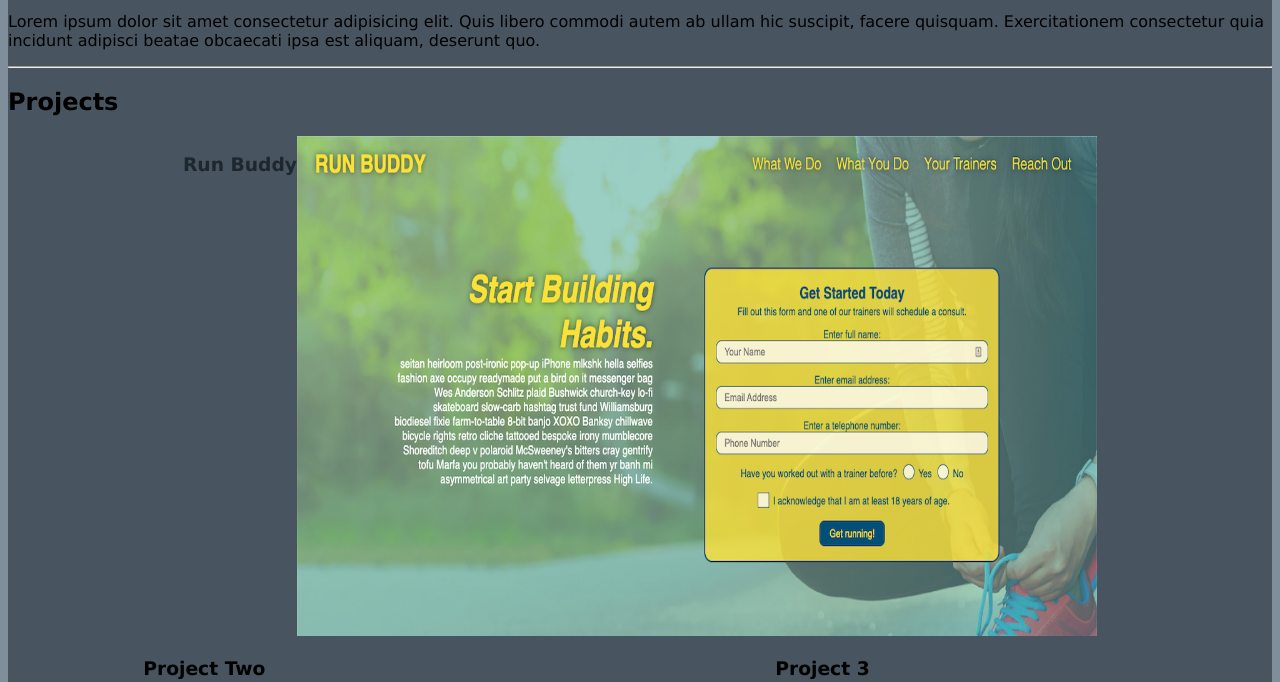
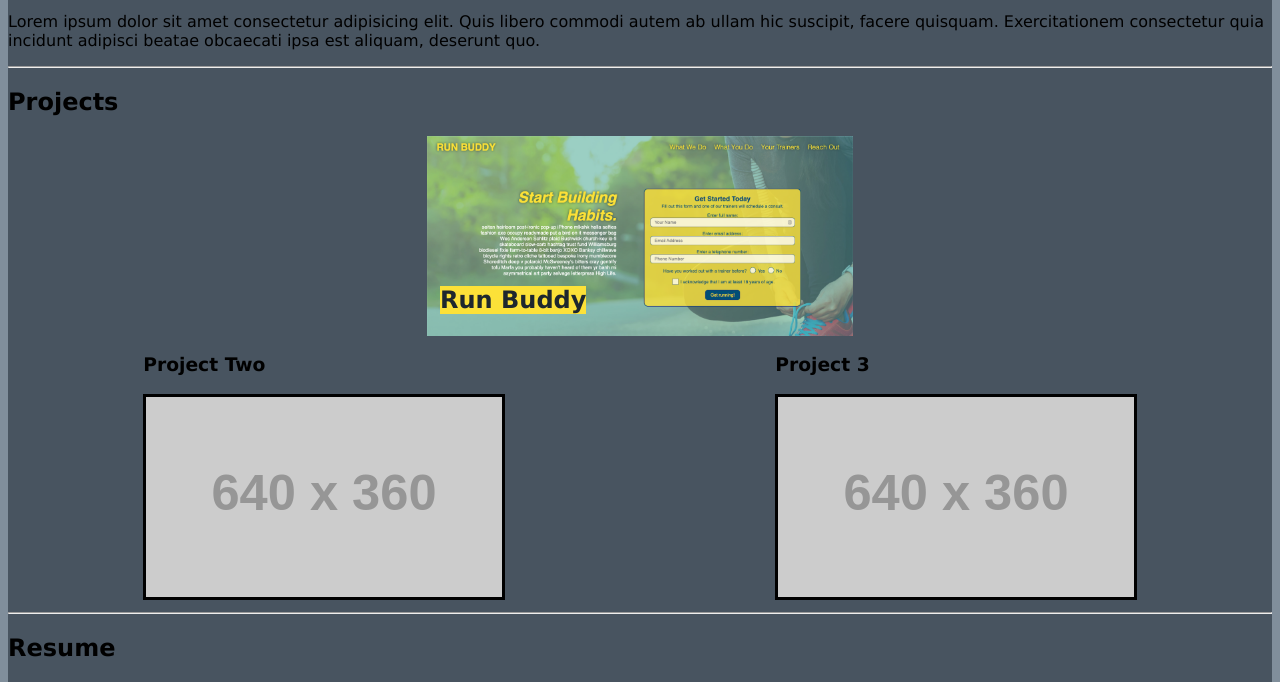
Before and after one commit to LoriTimmons/homeworkweek2, a plain HTML site: page index.html in a window 1280 px wide. Shown: the part 740-1422 px from the top of the page. Drawn offline with Linux system fonts and the light colour scheme; placeholder pictures from the web are drawn by us.

Commit message:
overlay text

```diff
--- a/Assets/css/style.css
+++ b/Assets/css/style.css
@@ -109,9 +109,6 @@ Need to update
     background-color: var(--tertiary-color);
 }
 
-.main-content-box {
-    background-color:var(--tertiary-color);
-}
 .project1 a {
     text-decoration: none;
     color: var(--header-color);
@@ -122,13 +119,26 @@ Need to update
     display: flex;
     flex-wrap: wrap;
     justify-content: center;
+    position: relative;
+    width: 400px;
+    height: auto;
+    margin-left: auto;
+    margin-right: auto;
 }
 
-#project1-img {
-    width: 800px;
-    height: 500px;
+.overlay-title1 {
+    position: absolute;
+    top: 0px;
+    left: 30px;
+    color: white;
+    background-color: lightgray;
+}
+/* Add back in if overlay does not work */
+/* #project1-img {
+    width: 100%;
+    height: auto;
     margin-right: auto;
-}
+} */
 
 .project2-3 {
     display: flex;
@@ -183,11 +193,11 @@ footer {
         font-size: 15px;
       }
 
-      /* Update
-    MQ for Tablet / smaller
+  /* Update */
+    /* MQ for Tablet / smaller
     @media screen and (max-width: 768px) {
 
-    }
-
+    } */
+/*
     MQ for mobile and smaller
-    @media screen (max-width: 575px) {} */
+    @media screen (max-width: 575px)  */
--- a/assetss/css/style.css
+++ b/assetss/css/style.css
@@ -109,25 +109,45 @@ Need to update
     background-color: var(--tertiary-color);
 }
 
-.main-content-box {
-    background-color:var(--tertiary-color);
-}
 .project1 a {
     text-decoration: none;
     color: var(--header-color);
+
+}
+
+.overlay-title1 a {
+    text-decoration: none;
 }
 
 .project1 {
     display: flex;
     flex-wrap: wrap;
     justify-content: center;
+    position: relative;
+    width: 400px;
+    height: auto;
+    margin-left: auto;
+    margin-right: auto;
+    color: #fce138;
 }
 
-#project1-img {
-    width: 800px;
-    height: 500px;
+.overlay-title1 {
+    display: flex;
+   flex-wrap: wrap;
+   position: absolute;
+   left: 0px;
+   top: 130px;
+   width: 20;
+   background-color:#fce138 ;
+}
+
+
+/* Add back in if overlay does not work */
+/* #project1-img {
+    width: 100%;
+    height: auto;
     margin-right: auto;
-}
+} */
 
 .project2-3 {
     display: flex;
@@ -182,13 +202,11 @@ footer {
         font-size: 15px;
       }
 
-      /* Update */
+  /* Update */
     /* MQ for Tablet / smaller
     @media screen and (max-width: 768px) {
 
-    }
-
+    } */
+/*
     MQ for mobile and smaller
-    @media screen (max-width: 575px) {
-
-    } */ */
+    @media screen (max-width: 575px)  */
--- a/index.html
+++ b/index.html
@@ -52,14 +52,18 @@
         <hr>
 <!-- Work -->
     <h2>Projects</h2>
-        <div id="work">
-            <div class="project1">
+        <div id="work" class= "project1">
+            <img src="./assetss/images/Run-Buddy.png">
+            <a href="https://loritimmons.github.io/run-buddy/"><h1 class= "overlay-title1">Run Buddy</h1></a>
+        </div>
+            <!-- Add back in if this above does not work -->
+            <!-- <div class="project1">
             <a href="https://loritimmons.github.io/run-buddy/"> <h3>Run Buddy</h3> </a>
             <div>
                 <img id="project1-img" src="assetss/images/Run-Buddy.png" alt="Run Buddy Website Image">
             </div>
-            </div>
-            </div>
+            </div> -->
+
         </div>
     <div class="project2-3">
             <div class="project2">
@@ -70,7 +74,7 @@
                 <h3>Project 3</h3>
                 <img class= "project3-img" src="http://via.placeholder.com/640x360">
             </div>
-        </div>
+    </div>
         </div>
         <hr>
 <!-- Resume -->
```
Also changed, not shown: 2 other files.
